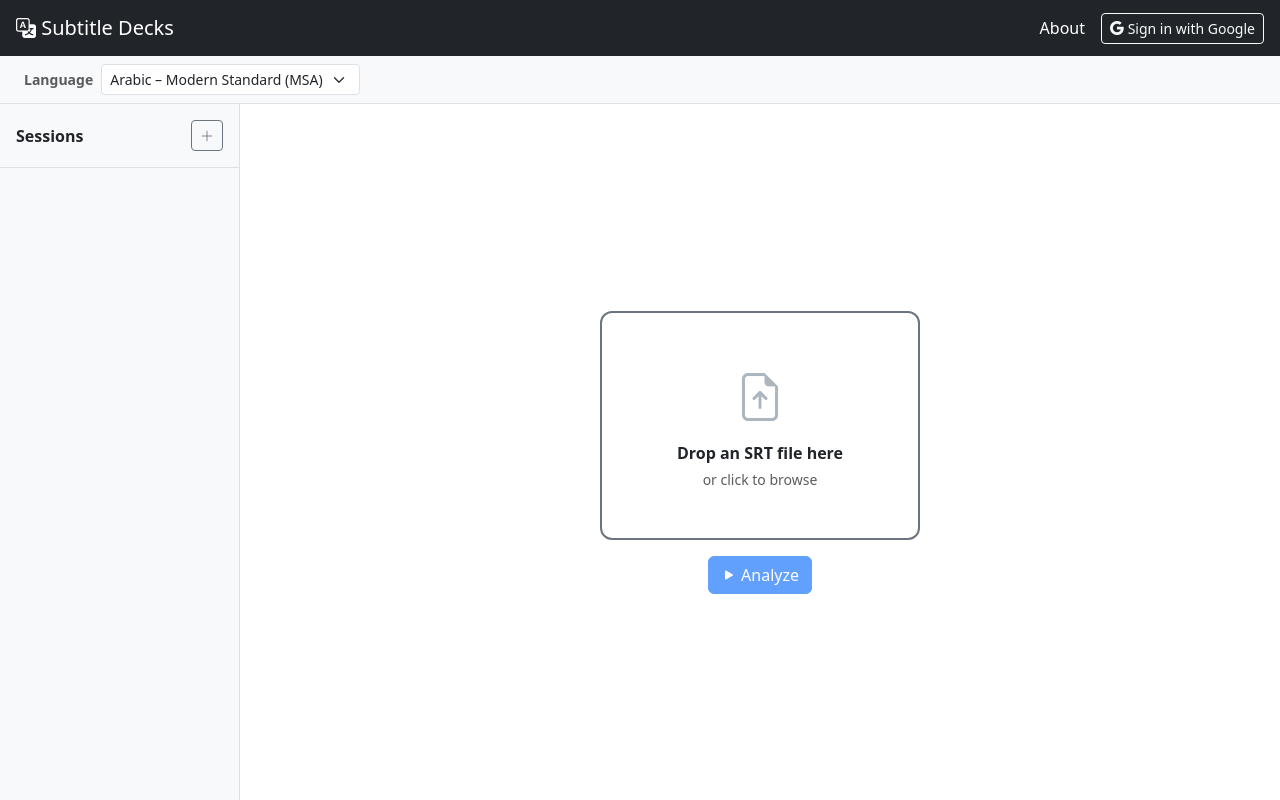
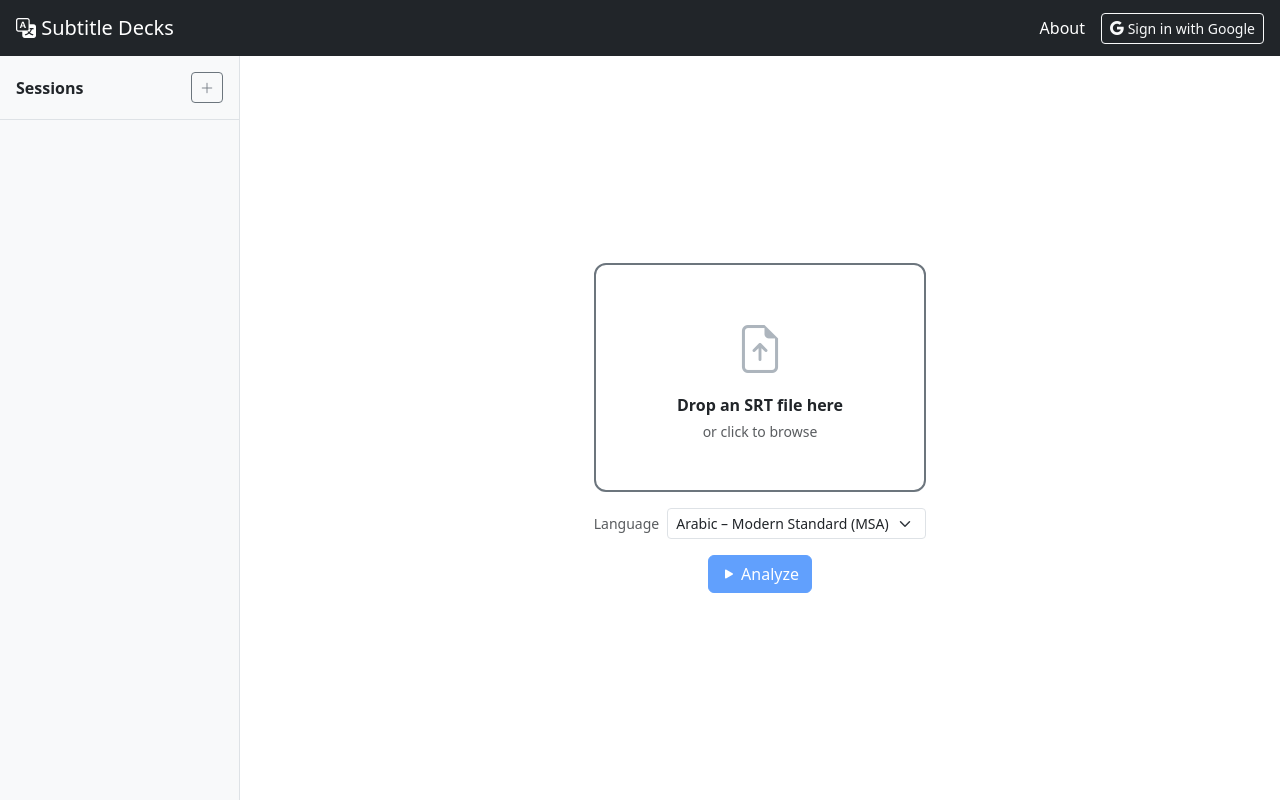
Before and after one commit to buffman23/subtitle_decks, a FastAPI app: page / in a window 1280 px wide. Run offline with FastAPI, Linux system fonts and the light colour scheme.

Commit message:
Move language selector into upload form
The language picker only affects analysis, so it belongs with the upload
controls rather than as a persistent top bar.

Co-Authored-By: Claude Sonnet 4.6 <noreply@anthropic.com>

```diff
--- a/webapp/app/templates/index.html
+++ b/webapp/app/templates/index.html
@@ -3,16 +3,6 @@
 
 {% block content %}
 <div class="d-flex flex-column" style="height: calc(100vh - 56px);">
-
-  <!-- Language bar -->
-  <div class="border-bottom bg-light px-4 py-2 d-flex align-items-center gap-2 flex-shrink-0">
-    <label class="form-label mb-0 fw-semibold small text-muted" for="language-select">Language</label>
-    <select class="form-select form-select-sm w-auto" id="language-select" name="language">
-      {% for lang in languages %}
-      <option value="{{ lang.code }}">{{ lang.name }}</option>
-      {% endfor %}
-    </select>
-  </div>
 
   <div class="d-flex flex-grow-1 overflow-hidden">
 
@@ -44,6 +34,14 @@
             <div id="drop-zone-filename" class="mt-2 text-primary small d-none"></div>
           </div>
           <input type="file" id="srt-file" name="file" accept=".srt" class="d-none">
+          <div class="mt-3 d-flex align-items-center justify-content-center gap-2">
+            <label class="form-label mb-0 small text-muted" for="language-select">Language</label>
+            <select class="form-select form-select-sm w-auto" id="language-select" name="language">
+              {% for lang in languages %}
+              <option value="{{ lang.code }}">{{ lang.name }}</option>
+              {% endfor %}
+            </select>
+          </div>
           <div class="mt-3">
             <button type="submit" class="btn btn-primary" id="btn-analyze" disabled>
               <i class="bi bi-play-fill"></i> Analyze
```
